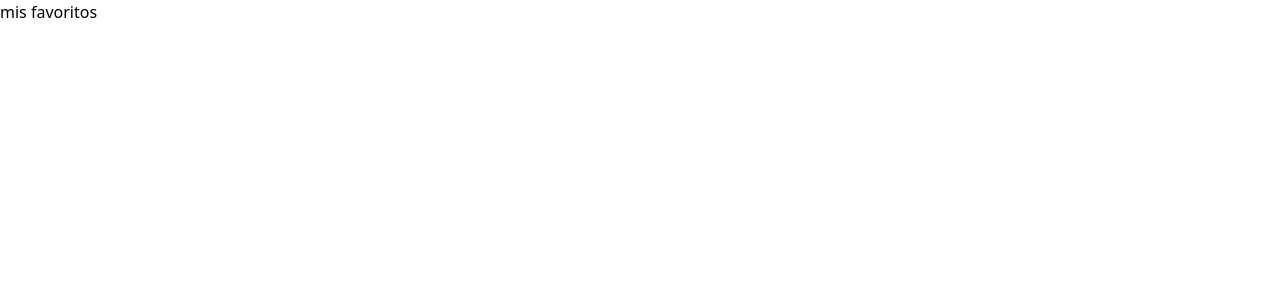
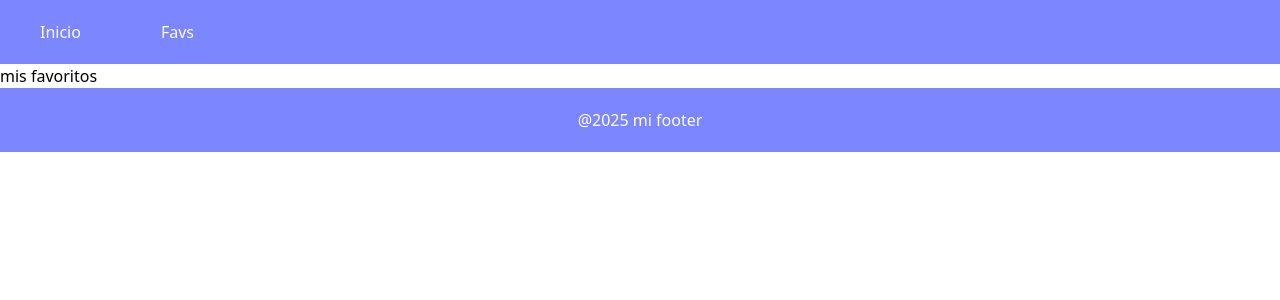
Before and after one commit to NataliaKohen/aspasia-test, a React (Vite) app: page /favoritos in a window 1280 px wide. Shown: the top 300 px of the page. Built offline with nearby package versions, Linux system fonts and the light colour scheme; no server answers.

Commit message:
add layout

```diff
--- a/src/App.tsx
+++ b/src/App.tsx
@@ -4,16 +4,18 @@ import NotFound from './pages/NotFound';
 import { BookProvider } from './context/BookContext';
 import Detail from './pages/Detail';
 import Favs from './pages/Favs';
+import Layout from './components/layout/Layout';
 
 function App() {
   return (
     <BookProvider>
       <Router>
         <Routes>
-          {/* <Route element={<Layout />}> */}
-          <Route path="/" element={<Home />} />
-          <Route path="/detalle" element={<Detail />} />
-          <Route path="/favoritos" element={<Favs />} />
+          <Route element={<Layout />}>
+            <Route path="/" element={<Home />} />
+            <Route path="/detalle" element={<Detail />} />
+            <Route path="/favoritos" element={<Favs />} />
+          </Route>
           <Route path="*" element={<NotFound />} />
         </Routes>
       </Router>
--- /dev/null
+++ b/src/components/layout/Footer.tsx
@@ -0,0 +1,9 @@
+const Footer = () => {
+  return (
+    <div className=" flex justify-center  text-white p-5 bg-indigo-400">
+      @2025 mi footer
+    </div>
+  );
+};
+
+export default Footer;
--- /dev/null
+++ b/src/components/layout/Header.tsx
@@ -0,0 +1,18 @@
+import { Link } from 'react-router-dom';
+
+const Header = () => {
+  return (
+    <header className="  text-white  bg-indigo-400 h-16">
+      <nav className="flex items-center w-full  h-16">
+        <Link to="/" className="px-10">
+          <h4>Inicio</h4>
+        </Link>
+        <Link to="/favoritos" className="px-10">
+          <h4>Favs</h4>
+        </Link>
+      </nav>
+    </header>
+  );
+};
+
+export default Header;
--- /dev/null
+++ b/src/components/layout/Layout.tsx
@@ -0,0 +1,14 @@
+import Header from './Header';
+import { Outlet } from 'react-router-dom';
+import Footer from './Footer';
+const Layout = () => {
+  return (
+    <div>
+      <Header />
+      <Outlet />
+      <Footer />
+    </div>
+  );
+};
+
+export default Layout;
```
